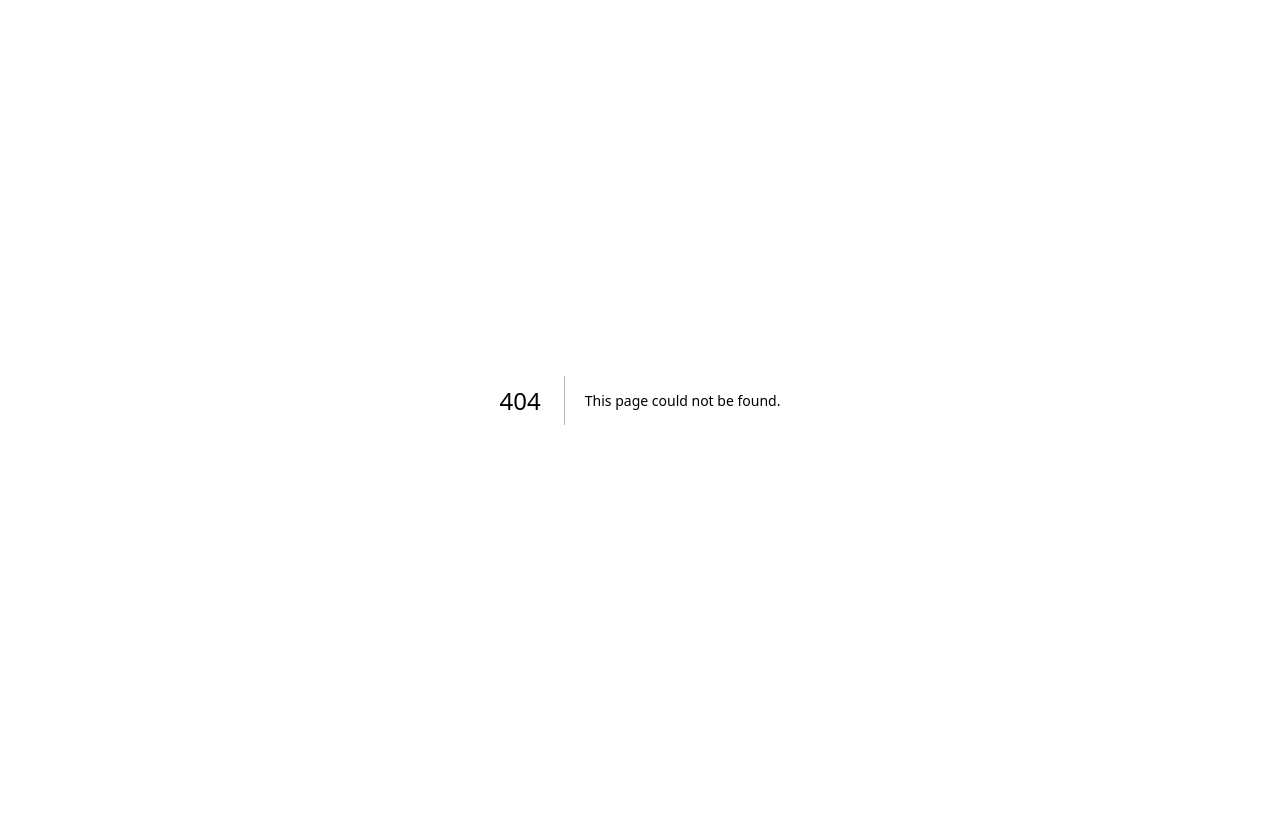
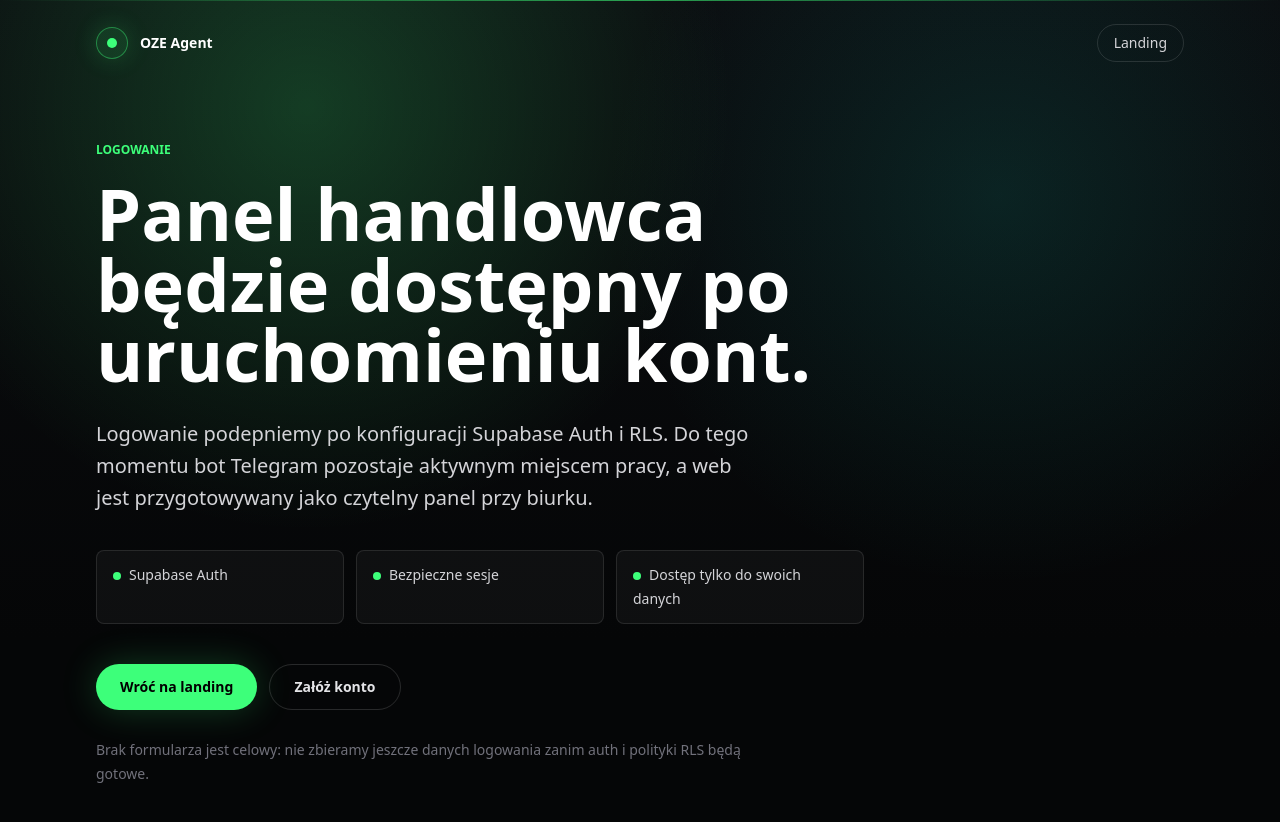
Before and after one commit to maanbrd/Oze-Agent, a Next.js app in the folder web/: page /login in a window 1280 px wide. Before the commit this address had no page. Shown: the top 822 px of the page. Before the commit the page ends 800 px from the top, so only its background shows below. Built offline with nearby package versions, Linux system fonts and the light colour scheme.

Commit message:
feat(web): add placeholder routes

```diff
--- /dev/null
+++ b/web/app/login/page.tsx
@@ -0,0 +1,23 @@
+import type { Metadata } from "next";
+import { PlaceholderPage } from "@/components/placeholder-page";
+
+export const metadata: Metadata = {
+  title: "Logowanie | Agent-OZE",
+  description: "Panel Agent-OZE jest przygotowywany.",
+};
+
+export default function LoginPage() {
+  return (
+    <PlaceholderPage
+      eyebrow="Logowanie"
+      title="Panel handlowca będzie dostępny po uruchomieniu kont."
+      body="Logowanie podepniemy po konfiguracji Supabase Auth i RLS. Do tego momentu bot Telegram pozostaje aktywnym miejscem pracy, a web jest przygotowywany jako czytelny panel przy biurku."
+      highlights={["Supabase Auth", "Bezpieczne sesje", "Dostęp tylko do swoich danych"]}
+      primaryLabel="Wróć na landing"
+      primaryHref="/"
+      secondaryLabel="Załóż konto"
+      secondaryHref="/rejestracja"
+      note="Brak formularza jest celowy: nie zbieramy jeszcze danych logowania zanim auth i polityki RLS będą gotowe."
+    />
+  );
+}
--- /dev/null
+++ b/web/app/polityka-prywatnosci/page.tsx
@@ -0,0 +1,21 @@
+import type { Metadata } from "next";
+import { PlaceholderPage } from "@/components/placeholder-page";
+
+export const metadata: Metadata = {
+  title: "Polityka prywatności | Agent-OZE",
+  description: "Polityka prywatności Agent-OZE - wersja robocza.",
+};
+
+export default function PrivacyPage() {
+  return (
+    <PlaceholderPage
+      eyebrow="Dokument roboczy"
+      title="Polityka prywatności będzie gotowa przed onboardingiem."
+      body="Przed startem kont opiszemy jasno, jakie dane przetwarza Agent-OZE, gdzie mieszkają dane klientów, jak działa integracja z Google oraz jak użytkownik może cofnąć dostęp i usunąć konto."
+      highlights={["Dane w Google", "Dostępy OAuth", "Usunięcie konta"]}
+      primaryLabel="Wróć na landing"
+      primaryHref="/"
+      note="To placeholder techniczny dla preview. Finalna wersja dokumentu powstanie przed uruchomieniem rejestracji."
+    />
+  );
+}
--- /dev/null
+++ b/web/app/regulamin/page.tsx
@@ -0,0 +1,21 @@
+import type { Metadata } from "next";
+import { PlaceholderPage } from "@/components/placeholder-page";
+
+export const metadata: Metadata = {
+  title: "Regulamin | Agent-OZE",
+  description: "Regulamin Agent-OZE - wersja robocza.",
+};
+
+export default function TermsPage() {
+  return (
+    <PlaceholderPage
+      eyebrow="Dokument roboczy"
+      title="Regulamin pojawi się przed startem rejestracji."
+      body="Pełne zasady korzystania z Agent-OZE opublikujemy przed uruchomieniem płatności i onboardingu. Dokument będzie obejmował konto, subskrypcję, zakres działania bota i odpowiedzialność za dane w Google Workspace użytkownika."
+      highlights={["Subskrypcja", "Konto użytkownika", "Zakres usługi"]}
+      primaryLabel="Wróć na landing"
+      primaryHref="/"
+      note="To placeholder techniczny dla preview. Nie jest jeszcze finalnym regulaminem usługi."
+    />
+  );
+}
--- /dev/null
+++ b/web/app/rejestracja/page.tsx
@@ -0,0 +1,27 @@
+import type { Metadata } from "next";
+import { PlaceholderPage } from "@/components/placeholder-page";
+
+export const metadata: Metadata = {
+  title: "Rejestracja | Agent-OZE",
+  description: "Onboarding Agent-OZE jest przygotowywany.",
+};
+
+export default function RegistrationPage() {
+  return (
+    <PlaceholderPage
+      eyebrow="Rejestracja"
+      title="Onboarding jest już w przygotowaniu."
+      body="Tutaj pojawi się krótki proces założenia konta: płatność, połączenie Google i sparowanie Telegrama. Na razie pokazujemy landing i domykamy fundament pod MVP."
+      highlights={[
+        "Konto indywidualne",
+        "Google Sheets i Calendar",
+        "Telegram jako miejsce pracy",
+      ]}
+      primaryLabel="Wróć na landing"
+      primaryHref="/"
+      secondaryLabel="Zaloguj się"
+      secondaryHref="/login"
+      note="Ta strona nie uruchamia jeszcze płatności ani autoryzacji. Realny onboarding wejdzie w kolejnych etapach Phase 0."
+    />
+  );
+}
--- /dev/null
+++ b/web/components/placeholder-page.tsx
@@ -0,0 +1,103 @@
+import Link from "next/link";
+
+type PlaceholderPageProps = {
+  eyebrow: string;
+  title: string;
+  body: string;
+  highlights?: string[];
+  primaryLabel?: string;
+  primaryHref?: string;
+  secondaryLabel?: string;
+  secondaryHref?: string;
+  note?: string;
+};
+
+export function PlaceholderPage({
+  eyebrow,
+  title,
+  body,
+  highlights = [],
+  primaryLabel = "Wróć na stronę główną",
+  primaryHref = "/",
+  secondaryLabel,
+  secondaryHref,
+  note,
+}: PlaceholderPageProps) {
+  return (
+    <main className="relative min-h-screen overflow-hidden bg-[#050607] text-zinc-100">
+      <div className="pointer-events-none absolute inset-0 bg-[radial-gradient(circle_at_24%_12%,rgba(61,255,122,0.2),transparent_34%),radial-gradient(circle_at_78%_22%,rgba(20,184,166,0.14),transparent_32%),linear-gradient(180deg,#0b0d10_0%,#050607_72%)]" />
+      <div className="pointer-events-none absolute inset-x-0 top-0 h-px bg-gradient-to-r from-transparent via-[#3DFF7A]/60 to-transparent" />
+
+      <div className="relative mx-auto flex min-h-screen w-full max-w-6xl flex-col px-5 py-6 sm:px-8">
+        <header className="flex items-center justify-between">
+          <Link
+            href="/"
+            className="flex items-center gap-3 text-sm font-semibold text-white"
+          >
+            <span className="grid h-8 w-8 place-items-center rounded-full border border-[#3DFF7A]/40 bg-[#3DFF7A]/10 shadow-[0_0_24px_rgba(61,255,122,0.18)]">
+              <span className="h-2.5 w-2.5 rounded-full bg-[#3DFF7A]" />
+            </span>
+            OZE Agent
+          </Link>
+          <Link
+            href="/"
+            className="rounded-full border border-white/12 px-4 py-2 text-sm text-zinc-300 transition hover:border-[#3DFF7A]/60 hover:text-white"
+          >
+            Landing
+          </Link>
+        </header>
+
+        <section className="flex flex-1 items-center py-16 sm:py-20">
+          <div className="max-w-3xl">
+            <p className="mb-5 text-xs font-semibold uppercase text-[#3DFF7A]">
+              {eyebrow}
+            </p>
+            <h1 className="max-w-3xl text-5xl font-semibold leading-[0.98] text-white sm:text-6xl lg:text-7xl">
+              {title}
+            </h1>
+            <p className="mt-7 max-w-2xl text-lg leading-8 text-zinc-300 sm:text-xl">
+              {body}
+            </p>
+
+            {highlights.length > 0 ? (
+              <div className="mt-9 grid gap-3 sm:grid-cols-3">
+                {highlights.map((item) => (
+                  <div
+                    key={item}
+                    className="rounded-[8px] border border-white/10 bg-white/[0.04] px-4 py-3 text-sm leading-6 text-zinc-300"
+                  >
+                    <span className="mr-2 inline-block h-2 w-2 rounded-full bg-[#3DFF7A]" />
+                    {item}
+                  </div>
+                ))}
+              </div>
+            ) : null}
+
+            <div className="mt-10 flex flex-col gap-3 sm:flex-row">
+              <Link
+                href={primaryHref}
+                className="inline-flex items-center justify-center rounded-full bg-[#3DFF7A] px-6 py-3 text-sm font-semibold text-black shadow-[0_0_36px_rgba(61,255,122,0.22)] transition hover:translate-y-[-1px] hover:bg-[#6DFF98]"
+              >
+                {primaryLabel}
+              </Link>
+              {secondaryLabel && secondaryHref ? (
+                <Link
+                  href={secondaryHref}
+                  className="inline-flex items-center justify-center rounded-full border border-white/14 px-6 py-3 text-sm font-semibold text-zinc-200 transition hover:border-[#3DFF7A]/60 hover:text-white"
+                >
+                  {secondaryLabel}
+                </Link>
+              ) : null}
+            </div>
+
+            {note ? (
+              <p className="mt-7 max-w-2xl text-sm leading-6 text-zinc-500">
+                {note}
+              </p>
+            ) : null}
+          </div>
+        </section>
+      </div>
+    </main>
+  );
+}
```
